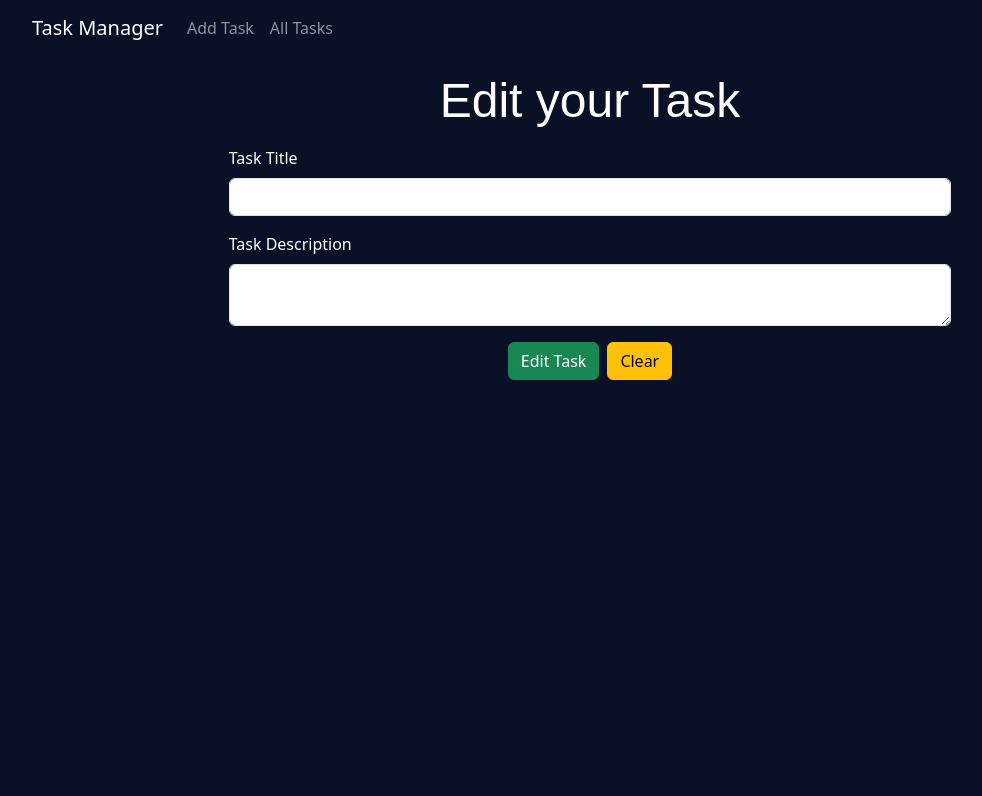
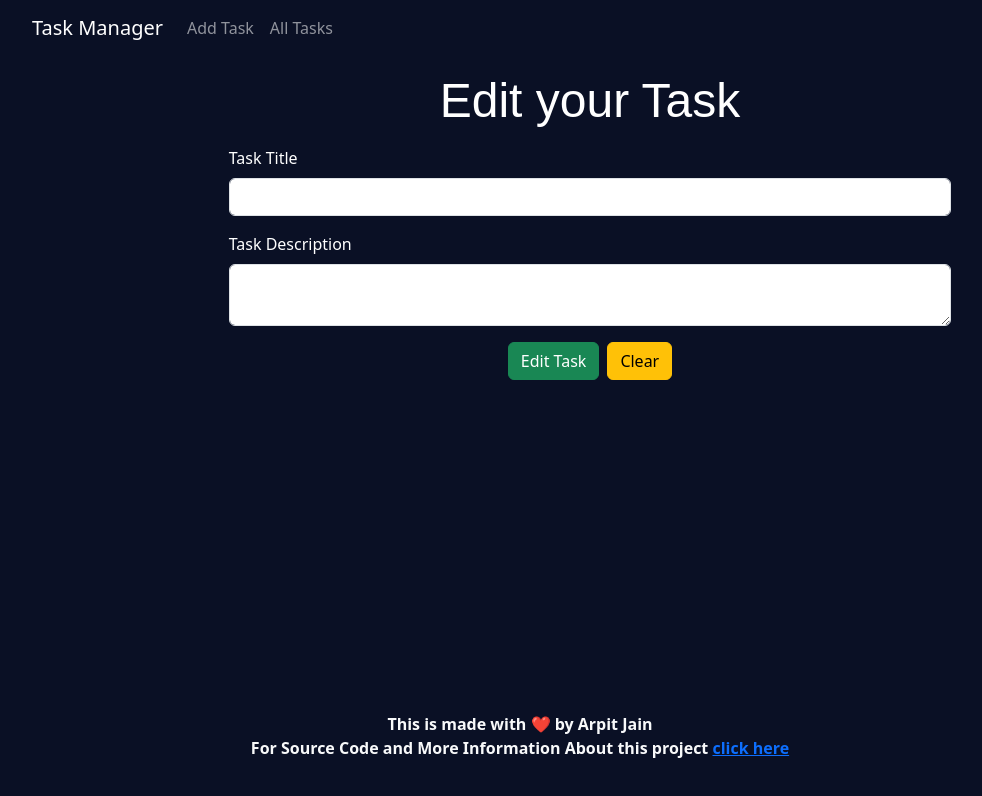
Before and after one commit to arpit456jain/Task-Manager-React-App, a React (Create React App) app: page /edit in a window 1280 px wide. Shown: the top 796 px of the page, without its empty margins (50-1032 px from the left). Built offline with nearby package versions, Linux system fonts and the light colour scheme; no server answers.

Commit message:
added footer

```diff
--- a/src/App.js
+++ b/src/App.js
@@ -6,6 +6,7 @@ import AddTask from './components/AddTask';
 import EditTask from './components/Edit';
 import { BrowserRouter as Router,Routes, Route } from 'react-router-dom';
 import './style.css';
+import Footer from './components/Footer';
 
 function App() {
   return (
@@ -17,6 +18,7 @@ function App() {
         <Route path="/edit" element={<EditTask/>} exact/>
        </Routes>
       </Router>
+      <Footer></Footer>
     </>
   );
 }
--- /dev/null
+++ b/src/components/Footer.js
@@ -0,0 +1,19 @@
+import React from "react";
+import { Container } from "react-bootstrap";
+function Footer(){
+    const style = {
+    position: 'fixed',
+    left: '0',
+    bottom: '5vh',
+    width: '100%',
+    }
+    return(
+        <>
+        <Container className="col-12 text-center text-light footer" style={style}>
+            <b>This is made with ❤️ by Arpit Jain <br></br> For Source Code and More Information About this project <a href="https://github.com/arpit456jain/Task-Manager-React-App">click here</a> </b>
+        </Container>
+        </>
+    );
+}
+
+export default Footer;
```
